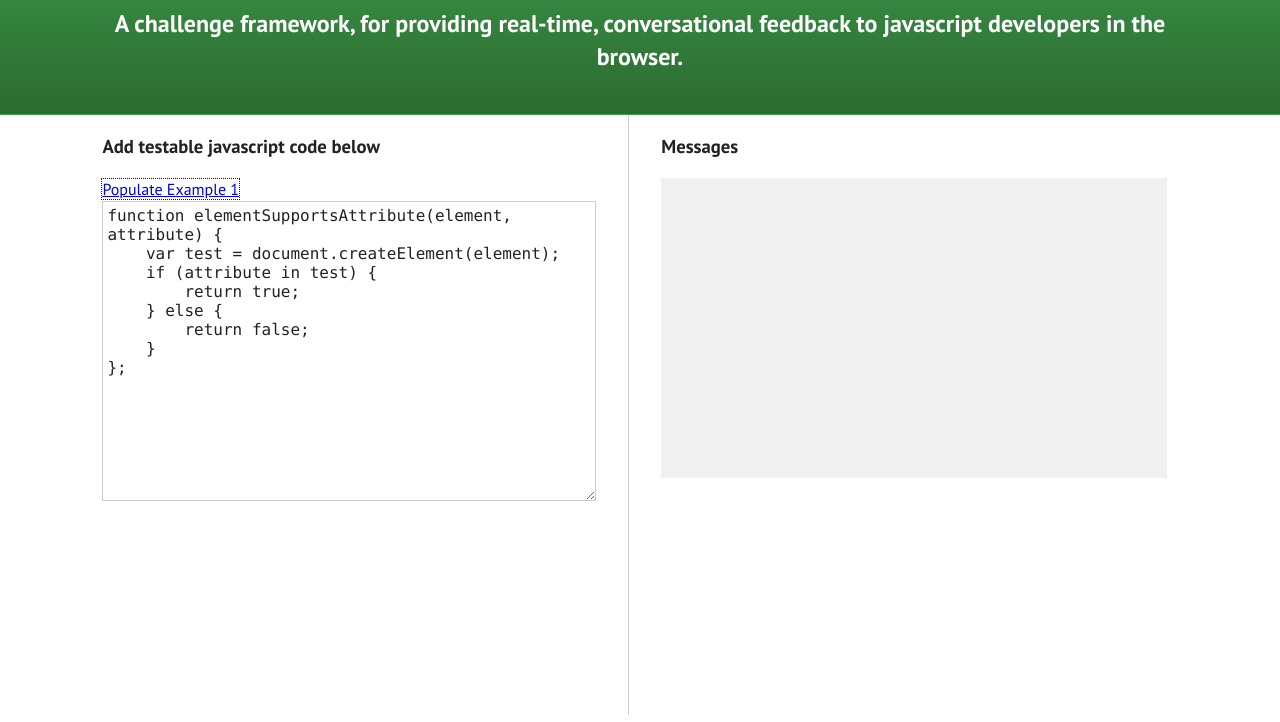
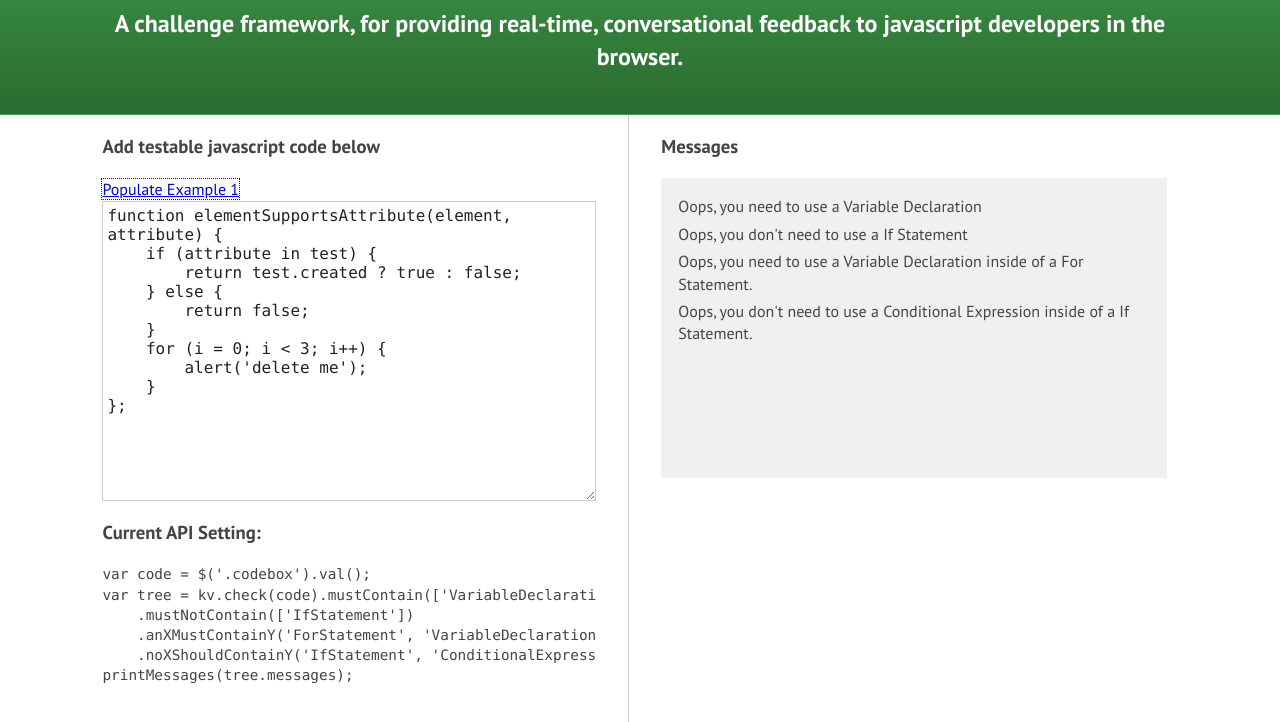
Before and after one commit to bryanbraun/jTutor, a plain HTML site: page index.html in a window 1280 px wide. Both pictures are taken after a click on the link "Populate Example 1". Shown: the part 114-836 px from the top of the page. Drawn offline with Linux system fonts and the light colour scheme.

Commit message:
Improved the comparison function. Got the demo working. Cleaned up all files.

```diff
--- a/css/main.css
+++ b/css/main.css
@@ -94,6 +94,7 @@ body {
     font-size: 24px;
 }
 .content {
+    color: #444;
     width: 100%;
     padding: 0 8%;
 }
@@ -124,13 +125,36 @@ body {
     min-height: 300px;
     border: 1px solid #f0f0f0;
     background: #f0f0f0;
+    padding: 1em;
 }
-
+.message {
+    margin-bottom: 5px;
+}
 .hidden-examples {
     display: none;
 }
 
 
+/**
+ * target IE7 and IE6
+ */
+*:first-child+html pre {
+    overflow: visible;
+    overflow-x: auto;
+    overflow-y: hidden;
+    padding-bottom: 2em;
+}
+
+pre {
+    font-size: 0.9em;
+    font-family: "Inconsolata", "Menlo", "Consolas", monospace;
+    word-break: normal;
+    word-wrap: normal;
+    white-space: pre;
+    overflow: visible;
+    overflow-x: auto;
+    padding-bottom: 2em;
+}
 
 
 
--- a/index.html
+++ b/index.html
@@ -32,11 +32,13 @@
                 <div class="hidden-examples">
                     <ol>
                         <li class="hidden-example1">function elementSupportsAttribute(element, attribute) {
-    var test = document.createElement(element);
     if (attribute in test) {
-        return true;
+        return test.created ? true : false;
     } else {
         return false;
+    }
+    for (i = 0; i < 3; i++) {
+        alert('delete me');
     }
 };
                         </li>
@@ -49,6 +51,15 @@
                 <form>
                     <textarea class="codebox"></textarea>
                 </form>
+                <div class="api-setting">
+                    <h3>Current API Setting:</h3>
+                    <pre>var code = $('.codebox').val();
+var tree = kv.check(code).mustContain(['VariableDeclaration', 'ForStatement'])
+    .mustNotContain(['IfStatement'])
+    .anXMustContainY('ForStatement', 'VariableDeclaration')
+    .noXShouldContainY('IfStatement', 'ConditionalExpression');
+printMessages(tree.messages);</pre>
+                </div>
             </section>
             <section class="message-content">
                 <h3>Messages</h3>
--- a/js/khanversations.js
+++ b/js/khanversations.js
@@ -1,30 +1,41 @@
-// Our testing API
 var kv = (function () {
+    /**
+     * Config data.
+     *
+     * @todo: Integrate Esprima's more descriptive error messages.
+     */
+    config = {
+        errorMsg: "There is an error in your code.",
+        youNeedMsg: "Oops, you need to use a ",
+        youDontNeedMsg: "Oops, you don't need to use a "
+    };
 
-    // A version of traverse that can (hypothetically) accept multiple functions
-    // to be run on each node (basically, a premature optimization).
-    function multiTraverse(object) {
-        var key,
-            child,
-            argsCopy = [].slice.call(arguments);
-
-        argsCopy.shift();
-
-        for (var i = 1; i < argsCopy.length; i++) {
-            if (argsCopy[i].call(null, object) === false) {
-                return;
-            }
-        }
-
-        for (key in object) {
-            if (object.hasOwnProperty(key)) {
-                child = object[key];
-                if (typeof child === 'object' && child !== null) {
-                    multiTraverse.apply(this, argsCopy);
-                }
-            }
-        }
-    }
+    /**
+     * A list of common testable functionality, with human readable text (see
+     * Esprima API for all possible options).
+     *
+     * @todo: Pull the list directly from Esprima, which ensures it's always
+     *        current.
+     */
+    var listmap = {
+        "ConditionalExpression": "Conditional Expression", // Ternary
+        "IfStatement": "If Statement",
+        "ForStatement": "For Statement",
+        "VariableDeclaration": "Variable Declaration",
+        "WhileStatement": "While Statement",
+        "ContinueStatement": "Continue Statement",
+        "SwitchStatement": "Switch Statement",
+        "SwitchCase": "Switch Case",
+        "BreakStatement": "Break Statement",
+        "DoWhileStatement": "Do-While Statement",
+        "UpdateExpression": "Update Expression", // Increment or decrement
+        "TryStatement": "Try Statment",
+        "CatchClause": "Catch Clause",
+        "ThrowStatement": "Throw Statement",
+        "NewExpression": "New Expression", // For instantiating objects
+        "FunctionDeclaration": "Function Declaration",
+        "ReturnStatement": "Return Statement"
+    };
 
     // Step recursively through the syntax tree object, applying our function.
     // Borrowed from this esprima.js example:
@@ -43,39 +54,33 @@ var kv = (function () {
         }
     }
 
-    /**
-     * A list of supported testable functionality, with human readable text.
-     */
-    var listmap = {
-        "ConditionalExpression": "Conditional Expression", // ternary
-        "IfStatement": "If Statement",
-        "ForStatement": "For Statement",
-        "VariableDeclaration": "Variable Declaration",
-        "WhileStatement": "While Statement"
-    };
-
-    var testArray = ['ConditionalExpression', 'IfStatement', 'ForStatement'];
-
     function Tree() {
         this.jsTree  = {},
         this.messages = [],
+        this.scores = [],
+        this.error = false,
         this.blacklist = function(listitems) {
             var self = this;
+
+            if (this.error !== true) {
                 traverse(this.jsTree, function(node) {
                     for (var i = 0; i < listitems.length; i++) {
                         if (node.type === listitems[i]) {
-                        self.messages.push("Oops, you don't need to use a " + listmap[listitems[i]]);
+                            self.messages.push(config.youDontNeedMsg + listmap[listitems[i]]);
                         }
                     }
                 });
+            }
             return this;
         },
         this.whitelist = function(listitems) {
             var nodeCounts = {},
                 self = this;
+
             for (var i = 0; i < listitems.length; i++) {
                 nodeCounts[listitems[i]] = 0;
             }
+            if (this.error !== true) {
                 traverse(this.jsTree, function(node) {
                     for (i = 0; i < listitems.length; i++) {
                         if (node.type === listitems[i]) {
@@ -85,7 +90,8 @@ var kv = (function () {
                 });
                 for (i = 0; i < listitems.length; i++) {
                     if (nodeCounts[listitems[i]] === 0) {
-                    self.messages.push("Oops, you need to use a " + listmap[listitems[i]]);
+                        self.messages.push(config.youNeedMsg + listmap[listitems[i]]);
+                    }
                 }
             }
             return this;
@@ -97,71 +103,120 @@ var kv = (function () {
             // Bitmask Scoring Rubric
             //
             // 000001  1   Either item 1 or item 2 is missing.
-            // 000010  2   Item 2 precedes Item 1.
-            // 000100  4   Item 1 precedes Item 2.
-            // 001000  8   Item 2 contains Item 1.
-            // 010000  16  Item 1 contains Item 2.
+            // 000010  2   Item 1 does not contain Item 2.
+            // 000100  4   Item 2 does not contain Item 1.
+            // 000010  8   Item 1 contains Item 2.
+            // 000100  16  Item 2 contains Item 1.
 
-            var score = 0,
-                subtree1 = null,
-                subtree2 = null,
-                foundFirst = '';
+            var scores = [],
+                subtrees = [],
+                item1Found,
+                item2Found,
+                currentItem;
 
+            if (this.error !== true) {
                 traverse(this.jsTree, function(node) {
                     if (node.type === item1) {
-                    if (!foundFirst) {
-                        foundFirst = node.type;
-                        score += 4;
+                        subtrees.push(node);
+                        if (!item1Found) {
+                            item1Found = true;
                         }
-                    subtree1 = node;
                     } else if (node.type === item2) {
-                    if (!foundFirst) {
-                        foundFirst = node.type;
-                        score += 2;
+                        subtrees.push(node);
+                        if (!item2Found) {
+                            item2Found = true;
                         }
-                    subtree2 = node;
                     }
                 });
 
-            if (!subtree1 || !subtree2) {
-                return 1;
+                if (!item1Found || !item2Found) {
+                    return [1];
                 }
 
-            traverse(subtree1, function(node) {
+                for (var i = 0; i < subtrees.length; i++) {
+                    currentItem = subtrees[i].type;
+                    if (currentItem === item1) {
+                        traverse(subtrees[i], function(node) {
                             if (node.type === item2) {
-                    score += 16;
+                                scores[i] = 8;
                             }
                         });
-
-            traverse(subtree2, function(node) {
+                        if (scores[i] !== 8) {
+                            scores[i] = 2;
+                        }
+                    } else if (currentItem === item2) {
+                        traverse(subtrees[i], function(node) {
                             if (node.type === item1) {
-                    score += 8;
+                                scores[i] = 16;
                             }
                         });
+                        if (scores[i] !== 16) {
+                            scores[i] = 4;
+                        }
+                    }
+                }
 
-            return score;
+                this.scores = scores;
+            }
+            return this;
         },
-
-        // Provide Synonyms
-        this.mustContain = this.whitelist,
-        this.mustNotContain = this.blacklist,
-
+        this.areAnyXContainingY = function(x, y) {
+            this.compareStructure(x, y);
+            var allScores = this.scores;
+            for (var i = 0; i < allScores.length; i++) {
+                if (allScores[i] === 8) {
+                    return true;
+                }
+            }
+            return false;
+        },
+        this.anXMustContainY = function(x, y){
+            this.compareStructure(x, y);
+            var allScores = this.scores;
+            for (var i = 0; i < allScores.length; i++) {
+                if (allScores[i] === 8) {
+                    return this;
+                }
+            }
+            this.messages.push(config.youNeedMsg + listmap[y] + " inside of a " + listmap[x] + ".");
+            return this;
+        },
+        this.noXShouldContainY = function(x, y){
+            this.compareStructure(x, y);
+            var allScores = this.scores;
+            for (var i = 0; i < allScores.length; i++) {
+                if (allScores[i] === 8) {
+                    this.messages.push(config.youDontNeedMsg + listmap[y] + " inside of a " + listmap[x] + ".");
+                    return this;
+                }
+            }
+            return this;
+        },
         this.alertMessages = function() {
             var allMessages = this.messages;
             for (var i = 0; i < allMessages.length; i++) {
                 alert(allMessages[i]);
             }
-        }
+        },
+
+        // Provide Synonyms
+        this.mustContain = this.whitelist,
+        this.mustNotContain = this.blacklist
     }
 
     function parse(codestring, options) {
         treeData = new Tree();
+        try {
             treeData.jsTree = esprima.parse(codestring, options);
+        } catch (e) {
+            treeData.error = true;
+            treeData.messages = [config.errorMsg];
+        }
         return treeData;
     }
 
     return {
-        read: parse,
+        check: parse,
         tree: Tree
     };
 
--- a/js/main.js
+++ b/js/main.js
@@ -1,16 +1,36 @@
 // Application code (the consumer of our API).
 (function app() {
 
+function printMessages(messages) {
+    $('.messages').empty();
+    for (var i = 0; i < messages.length; i++) {
+        $('.messages').append('<div class="message">' + messages[i] + '</div>');
+    }
+}
+
+function inspectCode() {
+    // An example of using the khanversation API.
+    var code = $('.codebox').val();
+    var tree = kv.check(code).mustContain(['VariableDeclaration', 'ForStatement'])
+                             .mustNotContain(['IfStatement'])
+                             .anXMustContainY('ForStatement', 'VariableDeclaration')
+                             .noXShouldContainY('IfStatement', 'ConditionalExpression');
+    printMessages(tree.messages);
+}
+
 $('.example1').click(function(e) {
-    console.log('working');
     e.preventDefault();
     var exampleText1 = $('.hidden-example1').text();
-    $('.codebox').append(exampleText1);
-});
-$('.example2').click(function() {
-    e.preventDefault();
-    var exampleText2 = $('.hidden-example2').text();
-    $('.codebox').append(exampleText1);
+    $('.codebox').val('');
+    $('.codebox').val(exampleText1);
+    inspectCode();
 });
 
+var timeoutId = 0;
+$('.codebox').keyup(function () {
+    clearTimeout(timeoutId); // doesn't matter if it's 0
+    timeoutId = setTimeout(inspectCode, 500);
+});
+
+
 }());
```
Also changed, not shown: css/normalize.min.css (+1 -1 lines), 1 other file. Lines whose indentation alone changed are shown as unchanged.
